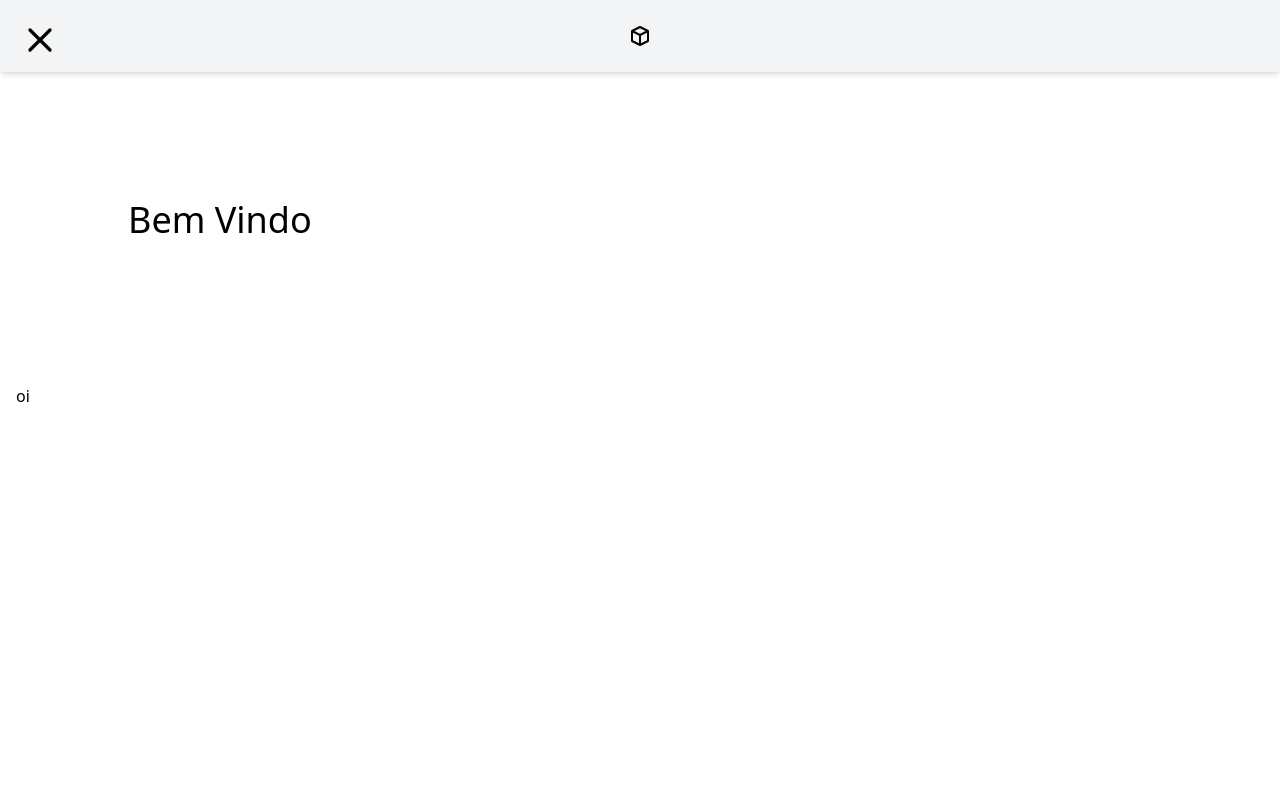
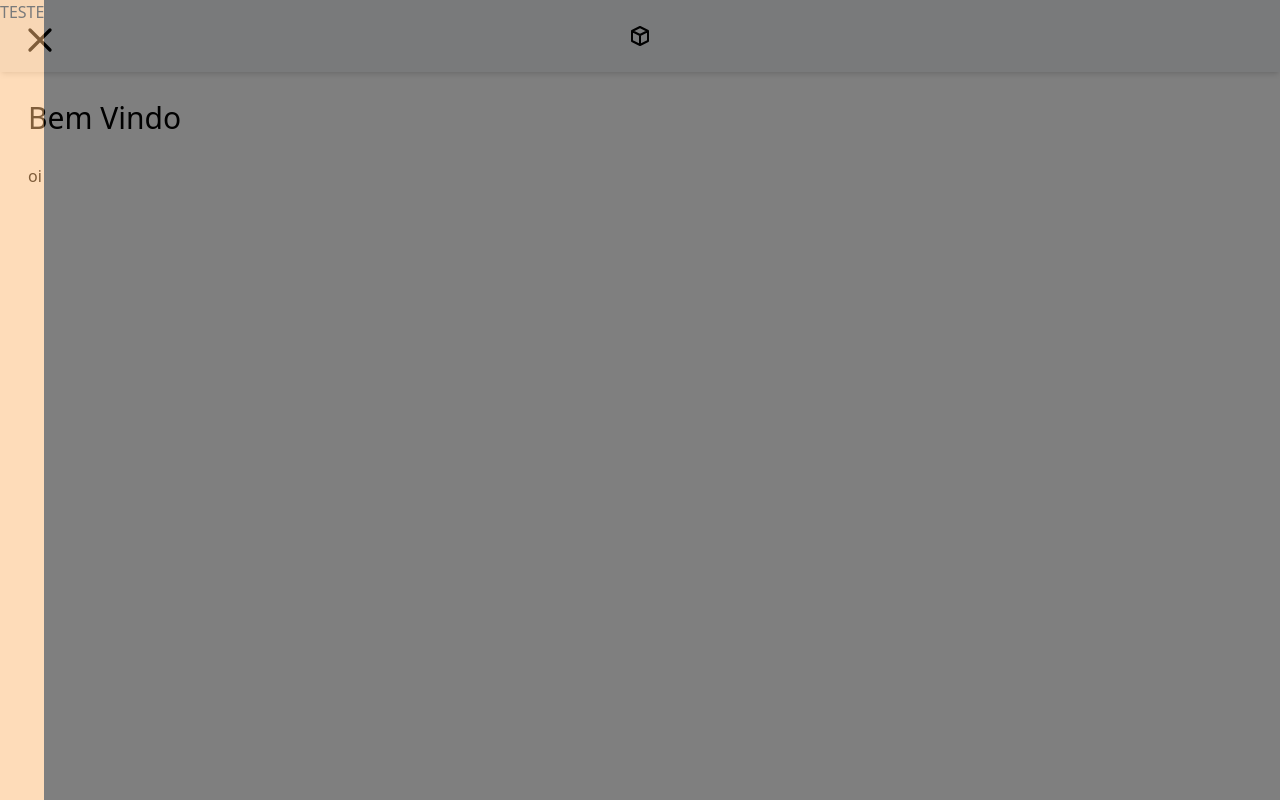
Before and after one commit to gribasads/pic-ui, a Next.js app: page / in a window 1280 px wide. Both pictures are taken after a click on the button 40 px from the left and 40 px from the top of the page. Built offline with nearby package versions, Linux system fonts and the light colour scheme.

Commit message:
make page content template

```diff
--- /dev/null
+++ b/components/template/Content.tsx
@@ -0,0 +1,12 @@
+interface ContentProp{
+    children: any
+}
+
+export default function Content(prop:ContentProp) {
+    const {children} = prop
+    return (
+        <div className='flex flex-col mt-7'>
+        {children}
+        </div>
+    )
+}
--- a/components/template/Menu.tsx
+++ b/components/template/Menu.tsx
@@ -8,7 +8,11 @@ export default function Menu() {
      <button onClick={()=>setOpen(prev => !prev)}>
      {!open ?IconMenu():IconMenuClose()}
     </button>
-
+        {open && <div className='fixed inset-0 z-10 bg-black opacity-50' onClick={()=>setOpen(false)}>
+            <div className='inline-block h-full bg-orange-300'>
+                <button onClick={()=>alert('bomba')}>TESTE</button>
+            </div>
+            </div>}
     </div>
   )
 }
--- a/components/template/Page.tsx
+++ b/components/template/Page.tsx
@@ -1,6 +1,7 @@
 import React from 'react'
 import Topbar from './Topbar'
 import Menu from './Menu'
+import Content from './Content'
 
 interface Prop {
     children: React.ReactComponentElement<any>
@@ -10,15 +11,19 @@ interface Prop {
 export default function Page(prop:Prop ) {
     const {children, title} = prop
   return (
-    <>
+    <div className='flex min-h-screen w-screen'>
     <div className='fixed p-5'>
     <Menu/>
     </div>
+    <div className='flex flex-col w-full'>
     <Topbar/>
-    <h1 className='text-4xl px-32 py-32'>{title}</h1>
-    <div className='w-full max-w-screen-xl px-4 py-4 mx-auto'>
+    <div className='p-7 h-full '>
+    <h1 className='font-medium text-3xl mb-1'>{title}</h1>
+    <Content>
     {children}
+    </Content>
     </div>
-    </>
+    </div>
+    </div>
   )
 }
```
